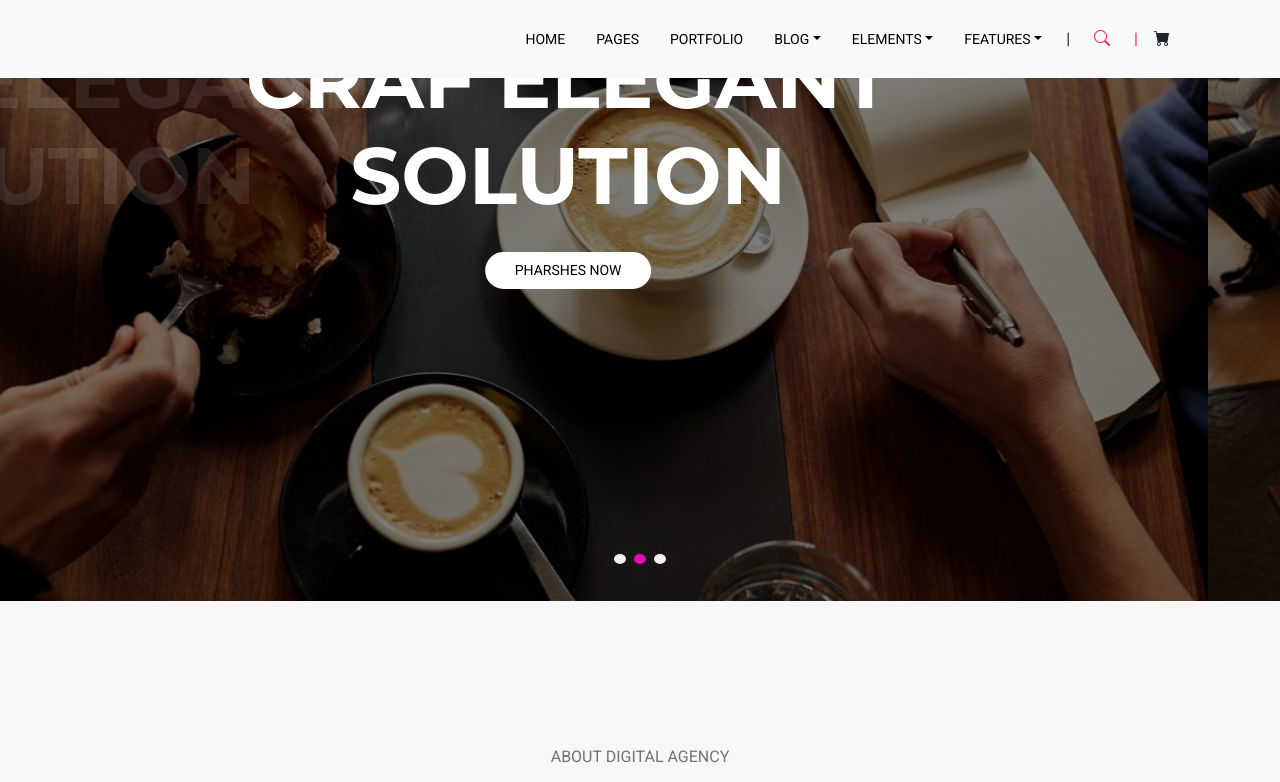
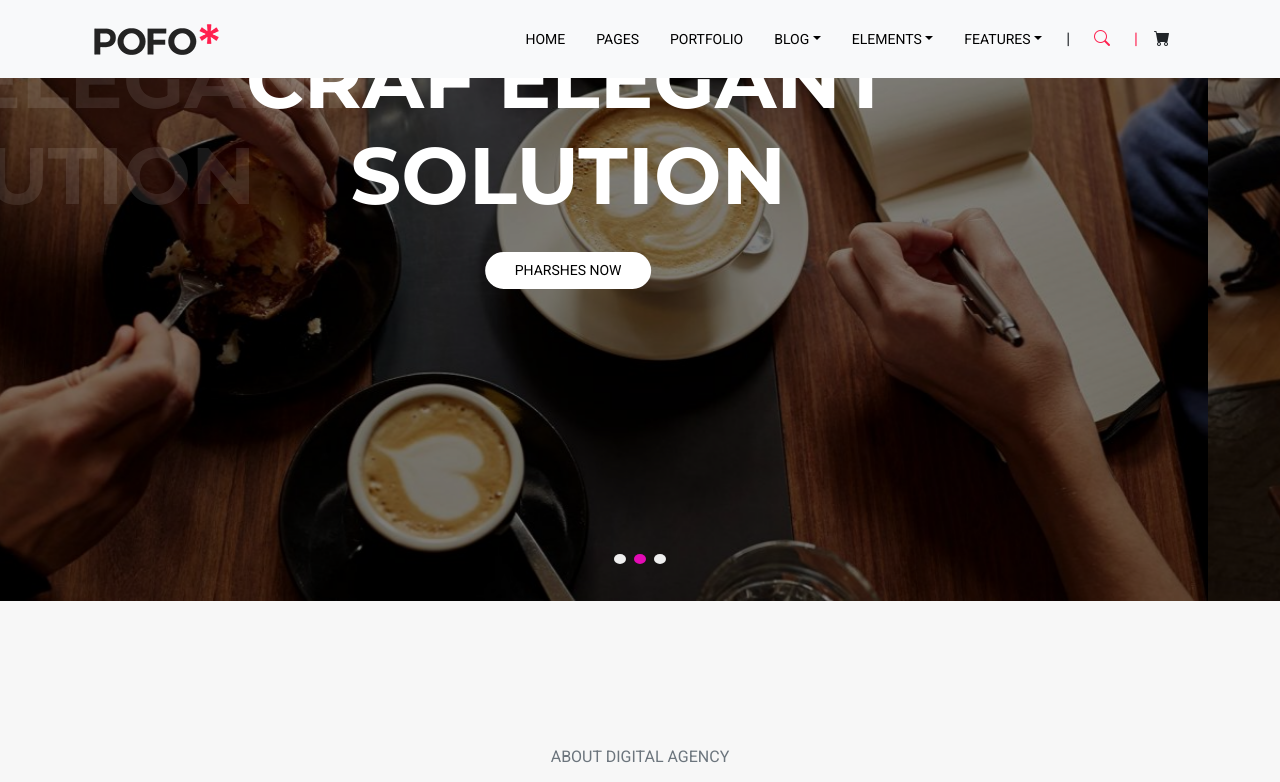
Before and after one commit to AriyanMasud194/Video-Assignment-30-Day-31, a plain HTML site: page index.html in a window 1280 px wide. Shown: the top 782 px of the page. Drawn offline with nearby package versions, Linux system fonts and the light colour scheme.

Commit message:
Update index.html

```diff
--- a/index.html
+++ b/index.html
@@ -35,7 +35,7 @@
       <nav class="navbar fixed-top navbar-expand-lg navbar-light bg-light py-3">
         <div class="container">
           <a class="navbar-brand" href="#">
-            <img src="./img/logo-png.webp" alt="">
+            <img src="./img/logo.png.webp" alt="">
           </a>
           <button class="navbar-toggler" type="button" data-bs-toggle="collapse"
             data-bs-target="#navbarSupportedContent" aria-controls="navbarSupportedContent" aria-expanded="false"
```
